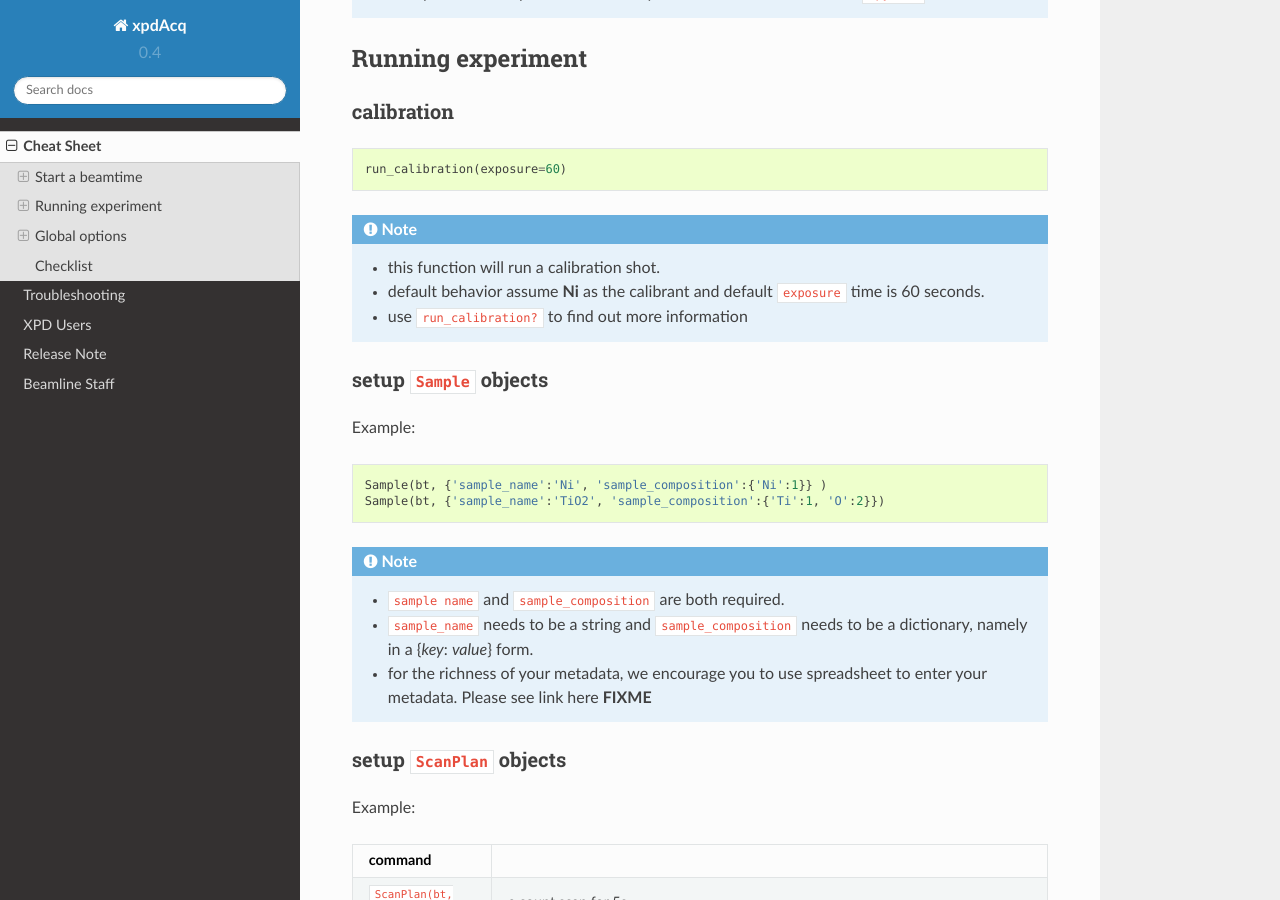
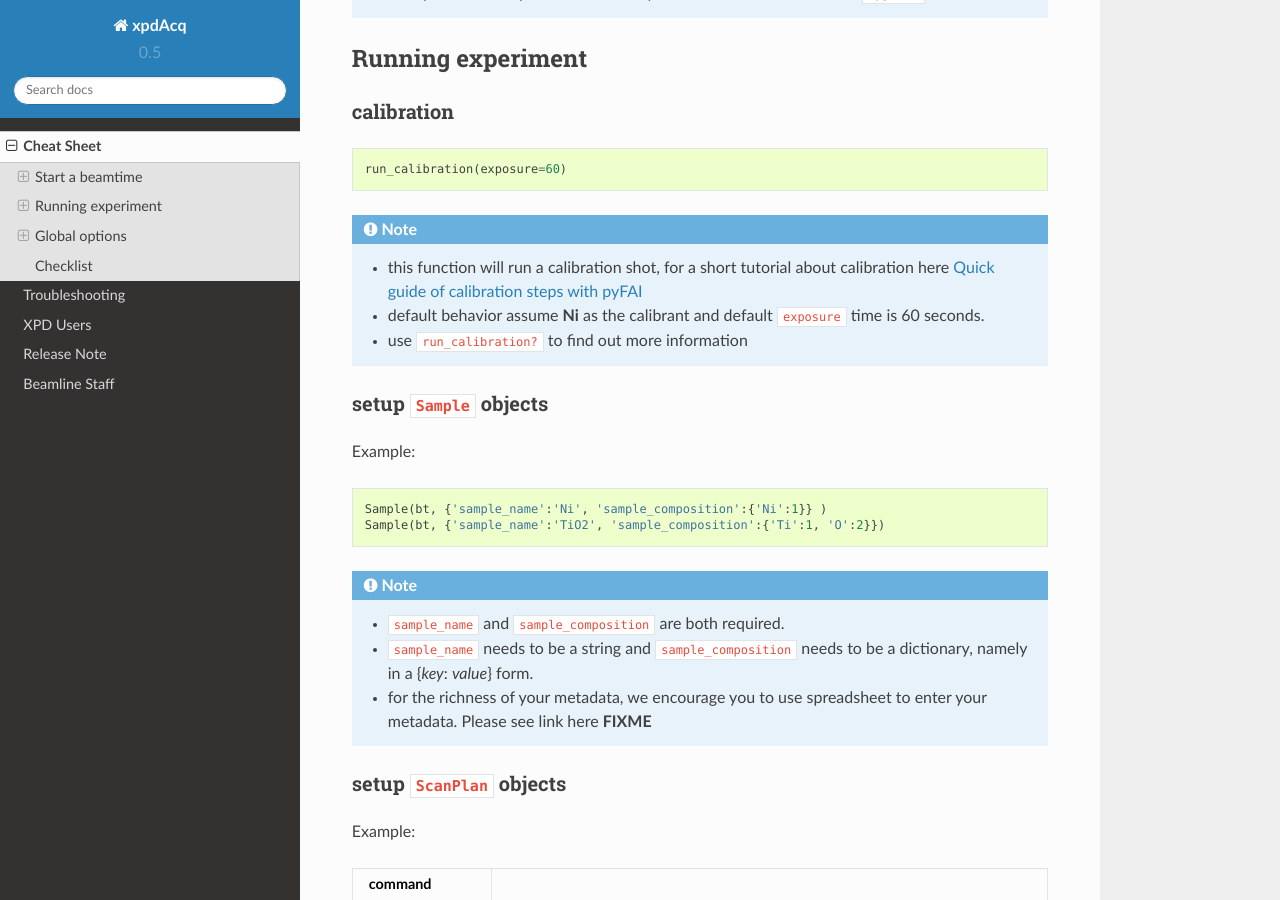
Before and after one commit to xpdAcq/xpdAcq, a Sphinx documentation site: the page built from doc/cheat_sheet.rst, in a window 1280 px wide and 900 px high, scrolled down 786 px. Built offline with Sphinx 7.4.7 and the Read the Docs theme 2.0.0, drawn with Linux system fonts in a browser that asks for light colours.

Commit message:
DOC: include calibration guide

```diff
--- a/doc/cheat_sheet.rst
+++ b/doc/cheat_sheet.rst
@@ -53,7 +53,7 @@ calibration
   run_calibration(exposure=60)
 
 .. note::
-  * this function will run a calibration shot.
+  * this function will run a calibration shot, for a short tutorial about calibration here :ref:`calib_manual`
 
   * default behavior assume **Ni** as the calibrant and default ``exposure`` time is 60 seconds.
 
@@ -72,7 +72,7 @@ Example:
 
 .. note::
 
-  * ``sample name`` and ``sample_composition`` are both required.
+  * ``sample_name`` and ``sample_composition`` are both required.
 
   * ``sample_name`` needs to be a string and ``sample_composition`` needs to be a dictionary, namely in a {`key`: `value`} form.
 
--- a/doc/conf.py
+++ b/doc/conf.py
@@ -65,9 +65,9 @@ author = 'Chia-Hao Liu, Simon J. L. Billinge'
 # built documents.
 #
 # The short X.Y version.
-version = '0.4'
+version = '0.5'
 # The full version, including alpha/beta/rc tags.
-release = '0.4'
+release = '0.5'
 
 # The language for content autogenerated by Sphinx. Refer to documentation
 # for a list of supported languages.
--- a/doc/index.rst
+++ b/doc/index.rst
@@ -29,7 +29,7 @@ To find more, please go to :ref:`xpdu`
 What's new?
 +++++++++++
 
-current version : ``v0.4``
+current version : ``v0.5``
 """""""""""""""""""""""""""
 
 This is a stable release of ``xpdAcq`` software.
@@ -45,7 +45,7 @@ New features introduced to this version:
     * azimuthal integration using ``pyFAI`` as the back-end
     * auto-masking based on statistics on pixel counts
 
-``v0.4`` supports three kinds of built-in scans:
+``v0.5`` supports three kinds of built-in scans:
 
 .. code-block:: none
 
@@ -55,7 +55,7 @@ New features introduced to this version:
 
 Additional built-in scan types will be added in future releases.
 
-``v0.4`` supports following automated logics :
+``v0.5`` supports following automated logics :
 
 .. code-block:: none
 
--- a/doc/xPDFsuite_manual.rst
+++ /dev/null
@@ -1,4 +0,0 @@
-.. _xPDFsuite_manual:
-
-Manuals
-========
```
Also changed, not shown: doc/calib_manual.rst (added, +51 -0 lines), doc/img/calib_01.png (added), doc/img/calib_02.png (added), doc/img/calib_03.png (added), doc/img/calib_04.png (added), doc/img/calib_05.png (added), doc/img/calib_06.png (added), doc/img/calib_07.png (added), doc/img/calib_08.png (added), doc/img/calib_09.png (added), doc/img/calib_10.png (added), doc/img/calib_11.png (added).
